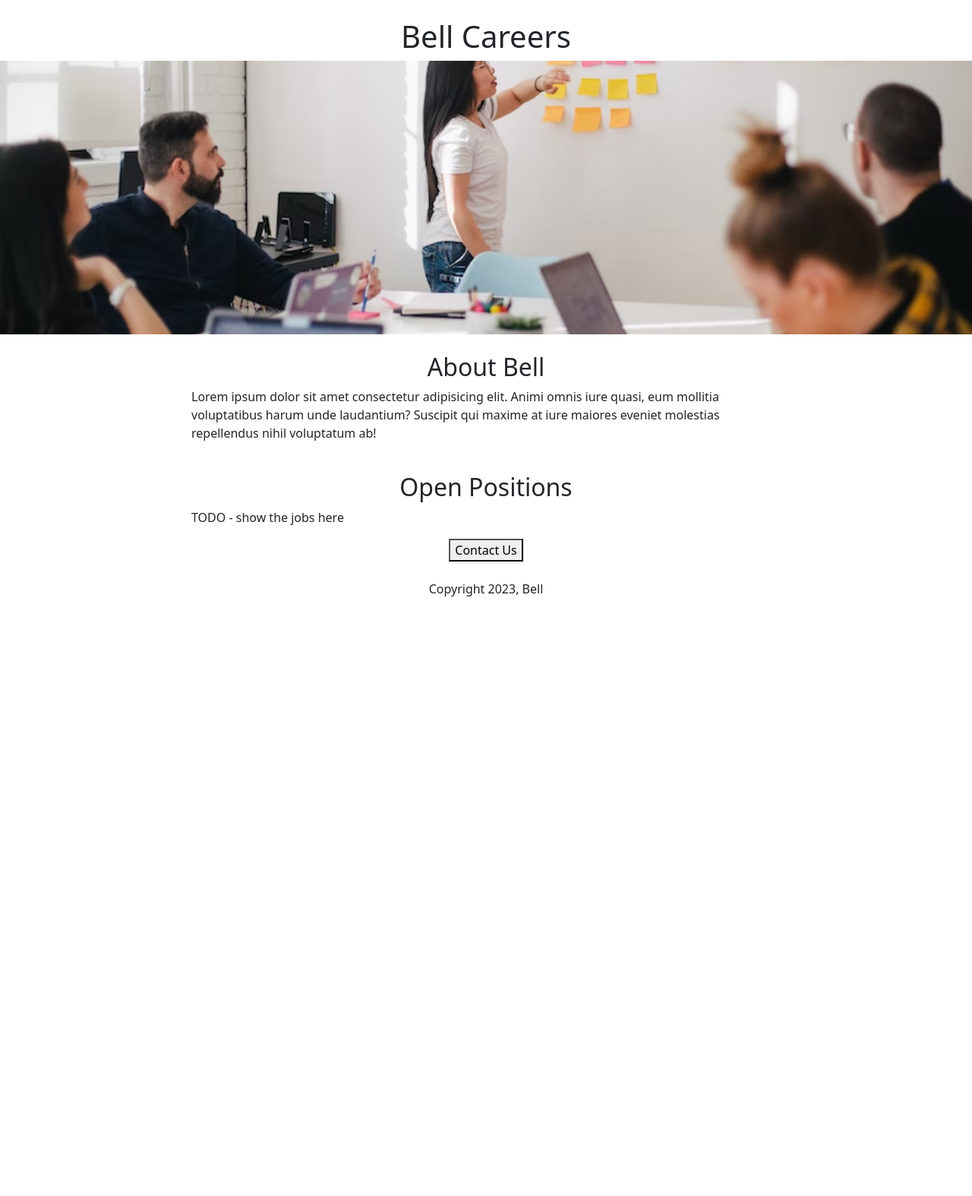
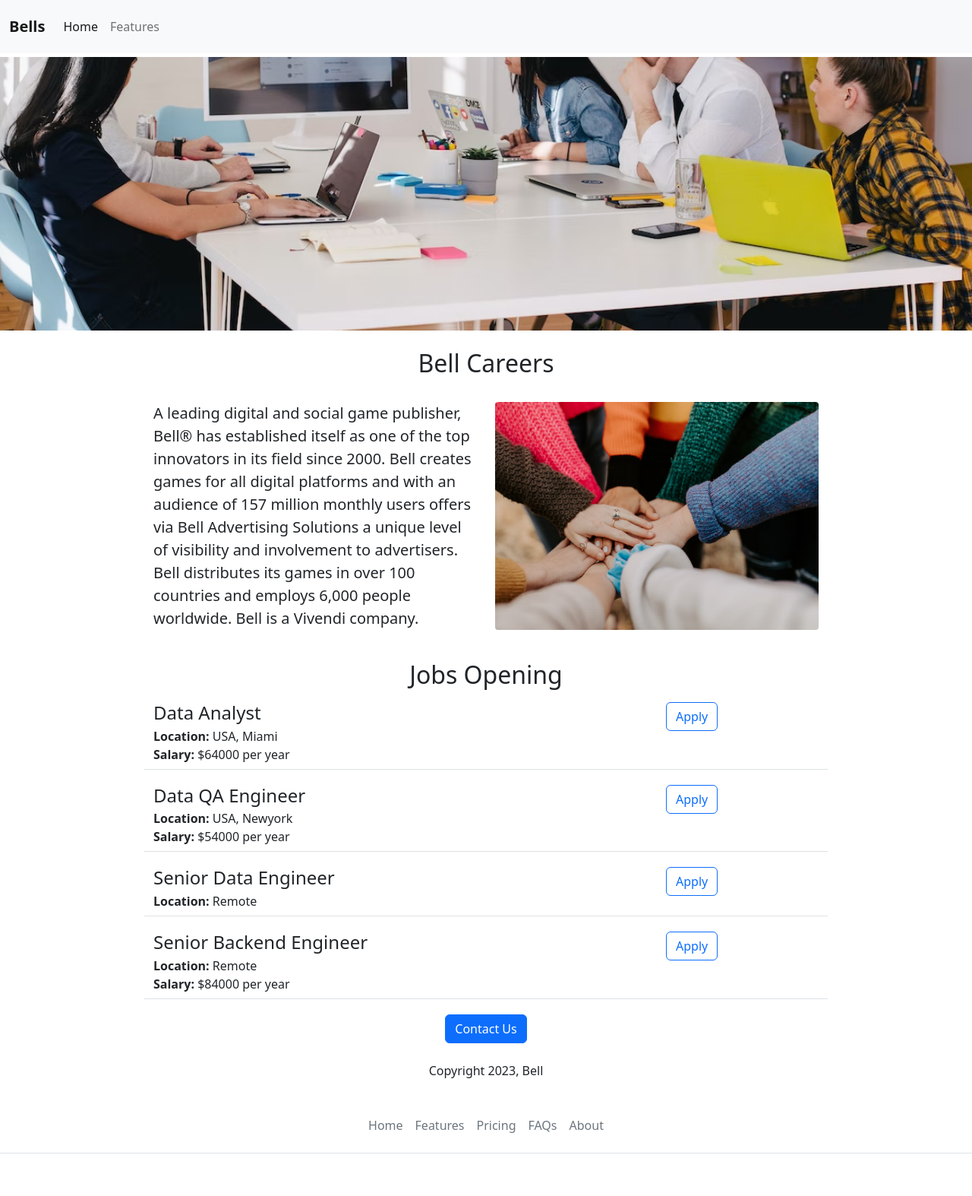
Before and after one commit to Rononoa13/flask-careers-web, a Flask app: page / in a window 1280 px wide. Shown: the whole page at 76% size. Before the commit the page ends 785 px from the top, so only its background shows below. Run offline with Flask 2, Linux system fonts and the light colour scheme.

Commit message:
Some aesthetic changes

```diff
--- a/app.py
+++ b/app.py
@@ -1,11 +1,44 @@
-from flask import Flask, render_template
+from flask import Flask, jsonify, render_template
 
 app = Flask(__name__)
 
+JOBS = [
+    {
+        'id': 1,
+        'title': 'Data Analyst',
+        'location': 'USA, Miami',
+        'salary': '$64000 per year'
+    },
+    {
+        'id': 2,
+        'title': 'Data QA Engineer',
+        'location': 'USA, Newyork',
+        'salary': '$54000 per year'
+    },
+    {
+        'id': 3,
+        'title': 'Senior Data Engineer',
+        'location': 'Remote'
+    },
+    {
+        'id': 4,
+        'title': 'Senior Backend Engineer',
+        'location': 'Remote',
+        'salary': '$84000 per year'
+    }
+]
+
 @app.route("/")
 def index():
-    return render_template("home.html")
+    return render_template("home.html", jobs=JOBS, company_name="Bell")
+
+
+@app.route("/api/jobs")
+def list_jobs():
+    return jsonify(JOBS)
 
 
 if __name__ == "__main__":
     app.run(debug=True)
+
+# Functional and aesthetic improvement form jovian flask
--- a/static/css/style.css
+++ b/static/css/style.css
@@ -5,5 +5,12 @@
 }
 
 .container{
-    max-width: 800px;
+    max-width: 900px;
 }
+
+#side {
+    width: 100%;
+    height: 300px;
+    object-fit: cover;
+    border-radius: 4px;
+}
--- /dev/null
+++ b/templates/footer.html
@@ -0,0 +1,10 @@
+<footer class="py-3 my-4">
+    <ul class="nav justify-content-center border-bottom pb-3 mb-3">
+      <li class="nav-item"><a href="#" class="nav-link px-2 text-muted">Home</a></li>
+      <li class="nav-item"><a href="#" class="nav-link px-2 text-muted">Features</a></li>
+      <li class="nav-item"><a href="#" class="nav-link px-2 text-muted">Pricing</a></li>
+      <li class="nav-item"><a href="#" class="nav-link px-2 text-muted">FAQs</a></li>
+      <li class="nav-item"><a href="#" class="nav-link px-2 text-muted">About</a></li>
+    </ul>
+    <!-- <p class="text-center text-muted">© 2022 Company, Inc</p> -->
+  </footer>
--- a/templates/home.html
+++ b/templates/home.html
@@ -1,21 +1,41 @@
 {% extends "layout.html" %}
 
 {% block heading %}
-    <h1 align="center">Bell Careers</h1>
-    <img id="banner" src="{{url_for('static', filename='/images/career3.avif')}}" alt="" >
+<img id="banner" src="{{url_for('static', filename='/images/career5.avif')}}" alt="">
 {% endblock %}
 
 {% block body %}
-    <h2 align="center">About Bell</h2>
-    <p>Lorem ipsum dolor sit amet consectetur adipisicing elit. Animi omnis iure quasi, eum mollitia voluptatibus harum unde laudantium? Suscipit qui maxime at iure maiores eveniet molestias repellendus nihil voluptatum ab!</p>
+<h2 align="center">{{company_name}} Careers</h2>
+
+<br>
+
+<div class="row">
+    <div class="col-md-6">
+        <p class="lead">A leading digital and social game publisher, Bell® has established itself as one of the top innovators in its field since 2000.
+            Bell creates games for all digital platforms and with an audience of 157 million monthly users offers via Bell Advertising Solutions a unique level of visibility and involvement to advertisers.
+            Bell distributes its games in over 100 countries and employs 6,000 people worldwide. Bell is a Vivendi company.
+        </p>
+    </div>
+    <div class="d-none d-md-block col-md-6">
+        <img id="side" src="{{url_for('static', filename='/images/side_image.avif')}}" alt="">
+    </div>
+</div>
+
 {% endblock %}
 
 {% block open_position %}
-<h2 align="center">Open Positions</h2>
+<h2 align="center">Jobs Opening</h2>
 
-<p>TODO - show the jobs here</p>
+<p>
+<div>
+    {% for job in jobs %}
+    {% include 'job_item.html'%}
+    {% endfor %}
+</div>
+
+</p>
 <div style="text-align: center;">
-    <button>Contact Us</button>
+    <a href="mailto:sumitluitel42@gmail.com" class="btn btn-primary">Contact Us</a>
     <br>
     <br>
     <p>Copyright 2023, Bell</p>
--- /dev/null
+++ b/templates/job_item.html
@@ -0,0 +1,13 @@
+<div class="row border-bottom" style="margin-bottom: 20px;padding-bottom: 7px;">
+    <div class="col-9">
+        <h4 style="margin-bottom: 4px;">{{job.title}}</h4>
+        <div> <b>Location: </b> {{job.location}}</div>
+        {% if 'salary' in job %}
+        <div> <b>Salary: </b> {{job.salary}}</div>
+        {% endif %}
+    </div>
+    <div class="col-3">
+        <a href="mailto:sumitluitel42@gmail.com?subject=Application for {{job['title']}}" type="button" class="btn btn-outline-primary">Apply</a>
+    </div>
+
+</div>
--- a/templates/layout.html
+++ b/templates/layout.html
@@ -12,8 +12,8 @@
 </head>
 
 <body>
-
-    <br>
+    {% include 'nav.html' %}
+    <!-- <br> -->
     {% block heading %} {% endblock %}
     <br>
     <br>
@@ -23,7 +23,7 @@
         {% block open_position %} {% endblock %}
     </div>
 
-
+    {% include 'footer.html' %}
     <script src="https://cdn.jsdelivr.net/npm/bootstrap@5.2.3/dist/js/bootstrap.bundle.min.js"
         integrity="sha384-kenU1KFdBIe4zVF0s0G1M5b4hcpxyD9F7jL+jjXkk+Q2h455rYXK/7HAuoJl+0I4"
         crossorigin="anonymous"></script>
--- /dev/null
+++ b/templates/nav.html
@@ -0,0 +1,15 @@
+<nav class="navbar navbar-expand-lg bg-light fixed-top" style="height: 70px">
+    <div class="container-fluid">
+      <a class="navbar-brand" href="#"> <b>Bells</b></a>
+      <button class="navbar-toggler" type="button" data-bs-toggle="collapse" data-bs-target="#navbarNavAltMarkup" aria-controls="navbarNavAltMarkup" aria-expanded="false" aria-label="Toggle navigation">
+        <span class="navbar-toggler-icon"></span>
+      </button>
+      <div class="collapse navbar-collapse" id="navbarNavAltMarkup">
+        <div class="navbar-nav">
+          <a class="nav-link active" aria-current="page" href="#">Home</a>
+          <a class="nav-link" href="#">Features</a>
+        </div>
+      </div>
+    </div>
+  </nav>
+  <div style="height: 75px;"></div>
```
Also changed, not shown: static/images/career.avif (deleted), static/images/career1.avif (deleted), static/images/career3.avif (deleted), static/images/career5.avif (added), static/images/side_image.avif (added).
